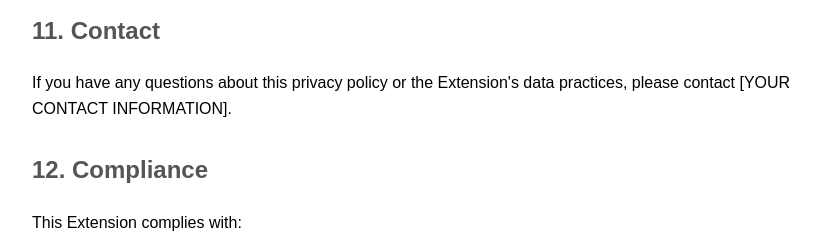
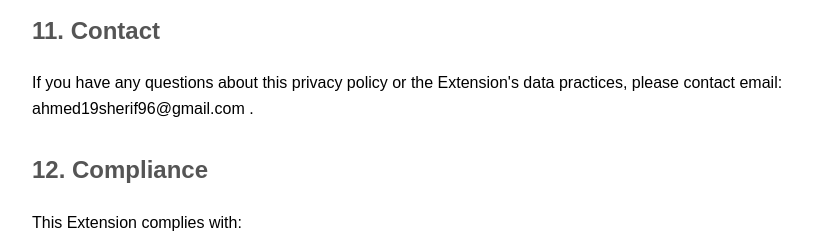
Before and after one commit to ahmed-shereif/bug-recorder-extension, a browser extension: page privacy-policy.html in a window 1280 px wide. Shown: the part 2486-2726 px from the top of the page, 208-1045 px from the left. Drawn offline with Linux system fonts and the light colour scheme.

Commit message:
update privacy policy

```diff
--- a/privacy-policy.html
+++ b/privacy-policy.html
@@ -143,7 +143,7 @@
     <h2>11. Contact</h2>
     <p>
         If you have any questions about this privacy policy or the Extension's data practices, please contact
-        [YOUR CONTACT INFORMATION].
+        email: ahmed19sherif96@gmail.com .
     </p>
 
     <h2>12. Compliance</h2>
```
